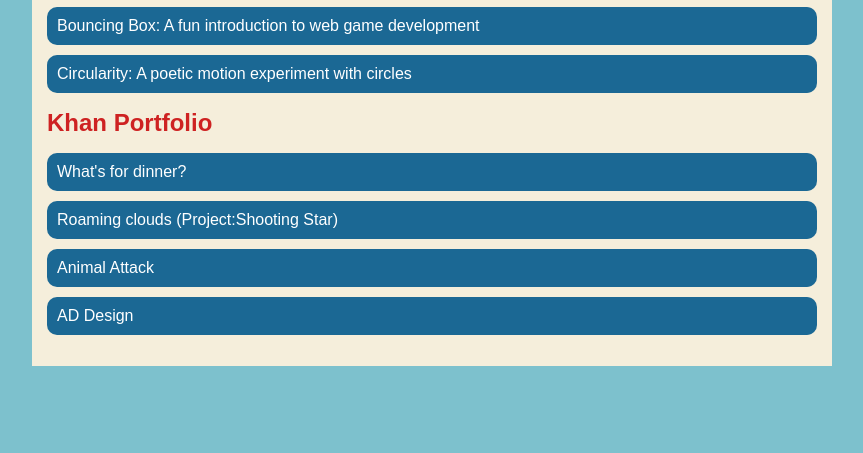
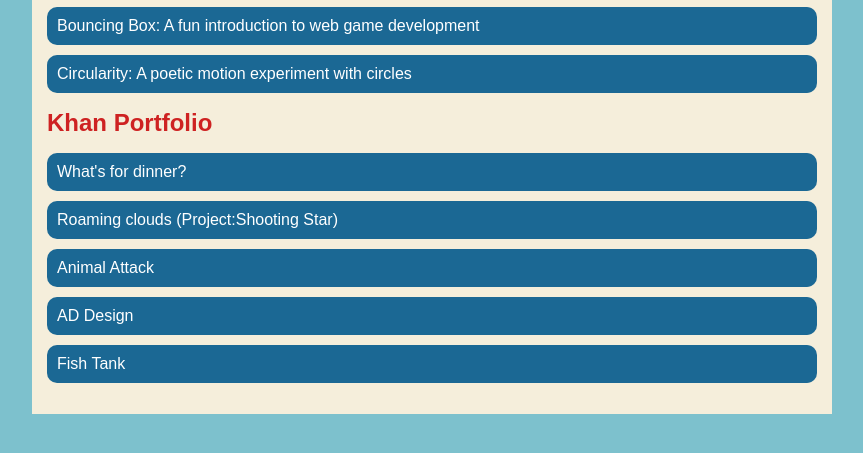
Before and after one commit to aidenhupp/aidenhupp.github.io, a plain HTML site: page portfolio.html in a window 1280 px wide. Shown: the part 195-648 px from the top of the page, without its empty margins (208-1071 px from the left). Drawn offline with Linux system fonts and the light colour scheme.

Commit message:
AddedFishTank

```diff
--- a/portfolio.html
+++ b/portfolio.html
@@ -47,6 +47,9 @@
                     <li>
                         <a href="https://www.khanacademy.org/computer-programming/spin-off-of-project-ad-design/5474754319466496?authuser=0" target="_blank">AD Design</a>
                     </li>
+                    <li>
+                        <a href="https://www.khanacademy.org/computer-programming/actual-spinoff-of-project-fish-tank/5944929830944768" target="_blank">Fish Tank</a>
+                    </li>
                 </ul>
             </div>
         </main>
```
